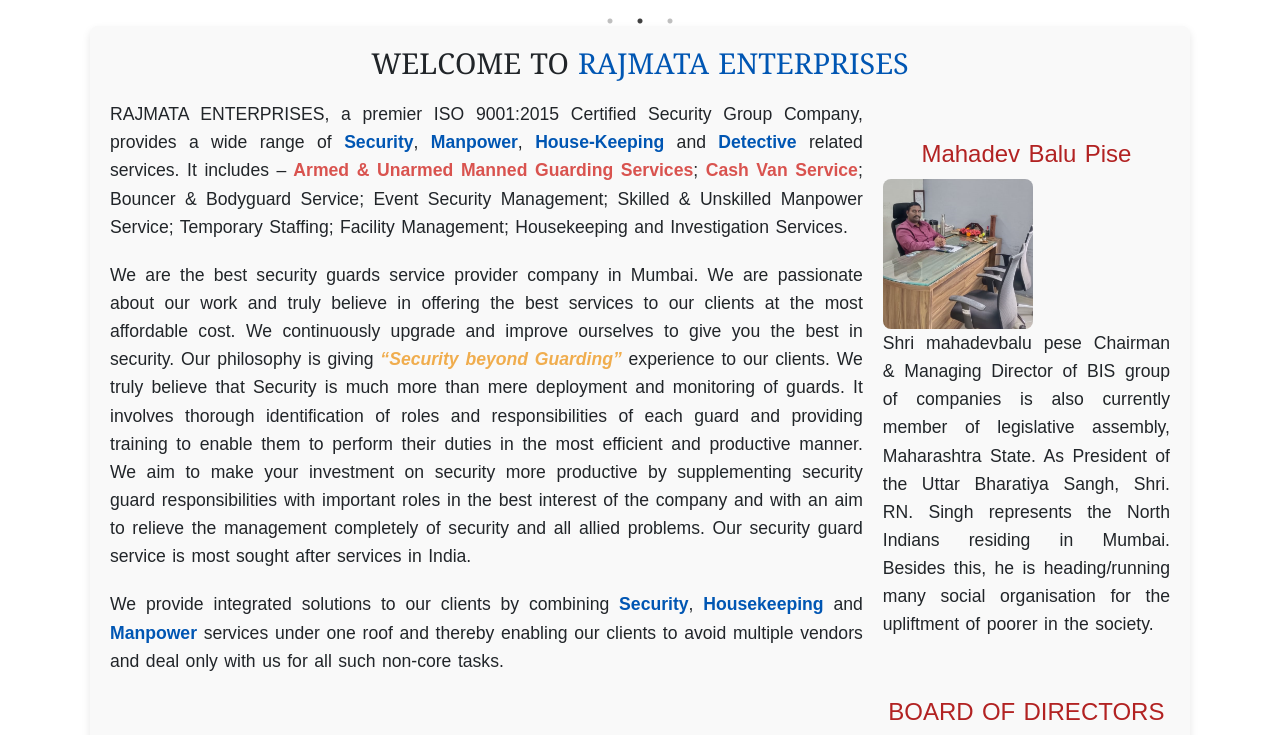
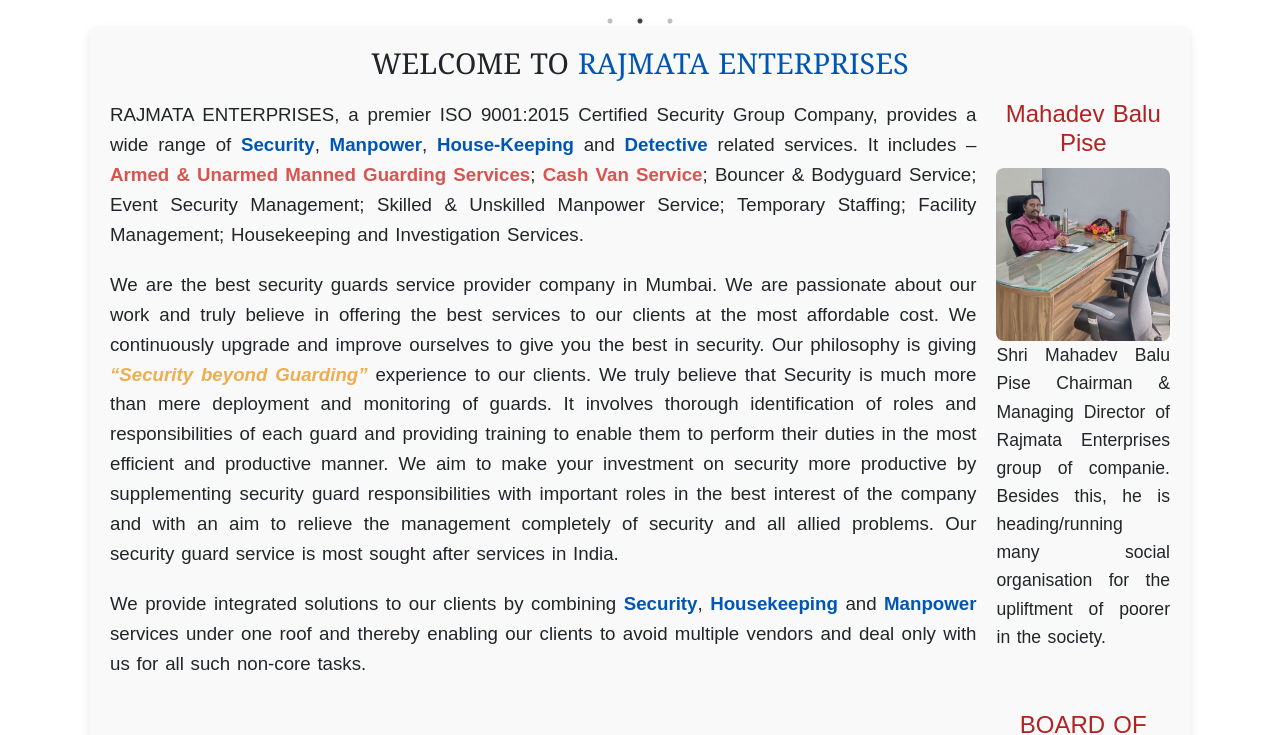
Before and after one commit to Akhil7205/Rajmata-Enterprises, a React (Vite) app: page /AboutUs in a window 1280 px wide. Shown: the part 670-1405 px from the top of the page. Built offline with nearby package versions, Linux system fonts and the light colour scheme.

Commit message:
aboutus change

```diff
--- a/components/AboutUs/AboutUs.css
+++ b/components/AboutUs/AboutUs.css
@@ -6,6 +6,14 @@
     line-height: 1.6;
     word-spacing: 0.1em;
 }
+.C-para{
+    font-size: 17px;
+    text-align: justify;
+    line-height: 27px;
+    font:bolder;
+    font-weight: 400;
+}
+
 
 .slider-image {
     width: 100%;
@@ -101,12 +109,12 @@
     flex-direction: column;
     align-items: center;
     text-align: justify;
-    margin-top: 40px;
+    /* margin-top: 40px; */
   }
 
   .owner-title {
     font-size: 1.5rem;
-    text-align: right;
+    text-align: center;
     color: #b22222;
     margin-bottom: 10px;
   }
@@ -118,7 +126,7 @@
   }
 
   .owner-image {
-    width: 150px;
+    width: 100%;
     border-radius: 8px;
   }
 
--- a/components/AboutUs/AboutUs.jsx
+++ b/components/AboutUs/AboutUs.jsx
@@ -36,7 +36,7 @@
         <h2>WELCOME TO <span>RAJMATA ENTERPRISES</span></h2>
 
         <div className="company-para">
-          <div>
+          <div className="C-para">
 
         <p>
           RAJMATA ENTERPRISES, a premier ISO 9001:2015 Certified Security Group
@@ -76,7 +76,7 @@
         <div className="owner-content">
           <img src={office2} alt="mahadevbalu pese" className="owner-image" />
           <p>
-            Shri mahadevbalu pese Chairman & Managing Director of BIS group of companies is also currently member of legislative assembly, Maharashtra State. As President of the Uttar Bharatiya Sangh, Shri. RN. Singh represents the North Indians residing in Mumbai. Besides this, he is heading/running many social organisation for the upliftment of poorer in the society.
+            Shri Mahadev Balu Pise Chairman & Managing Director of Rajmata Enterprises group of companie. Besides this, he is heading/running many social organisation for the upliftment of poorer in the society.
           </p>
         </div>
 
```
